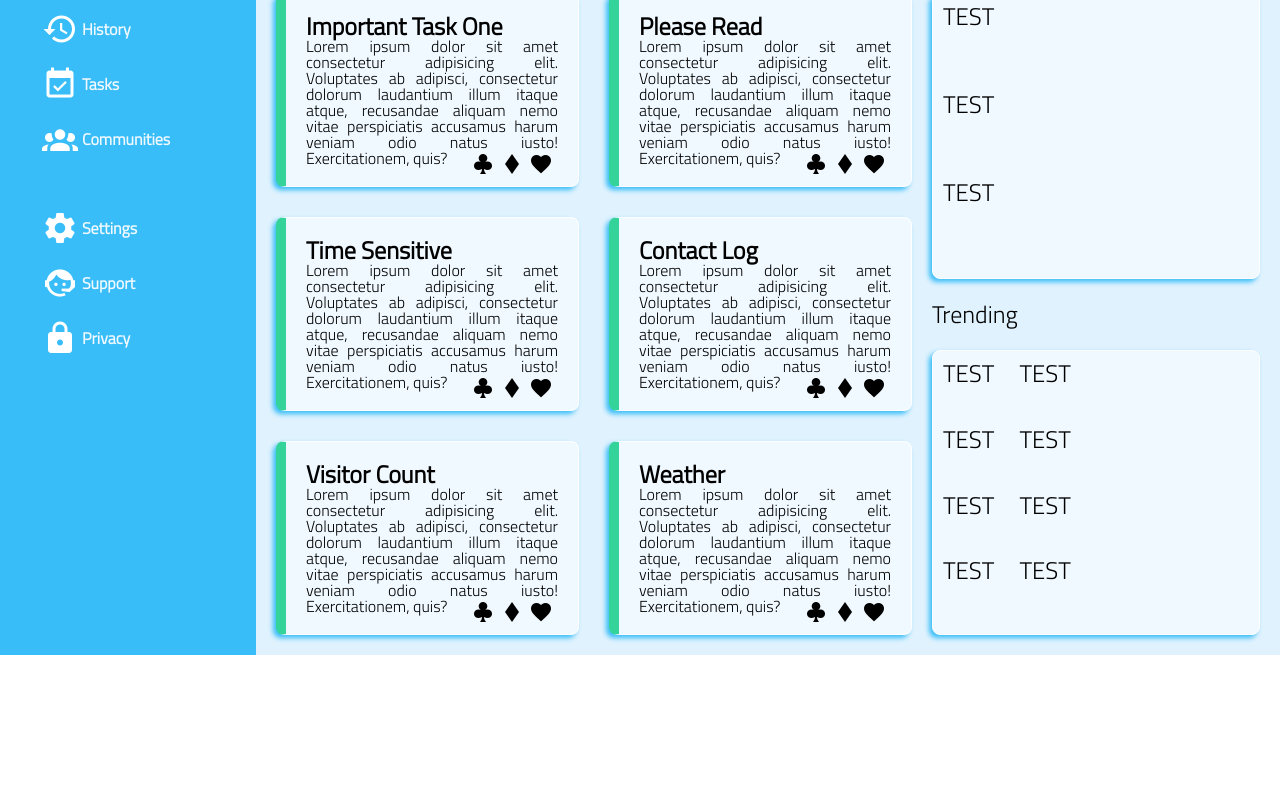
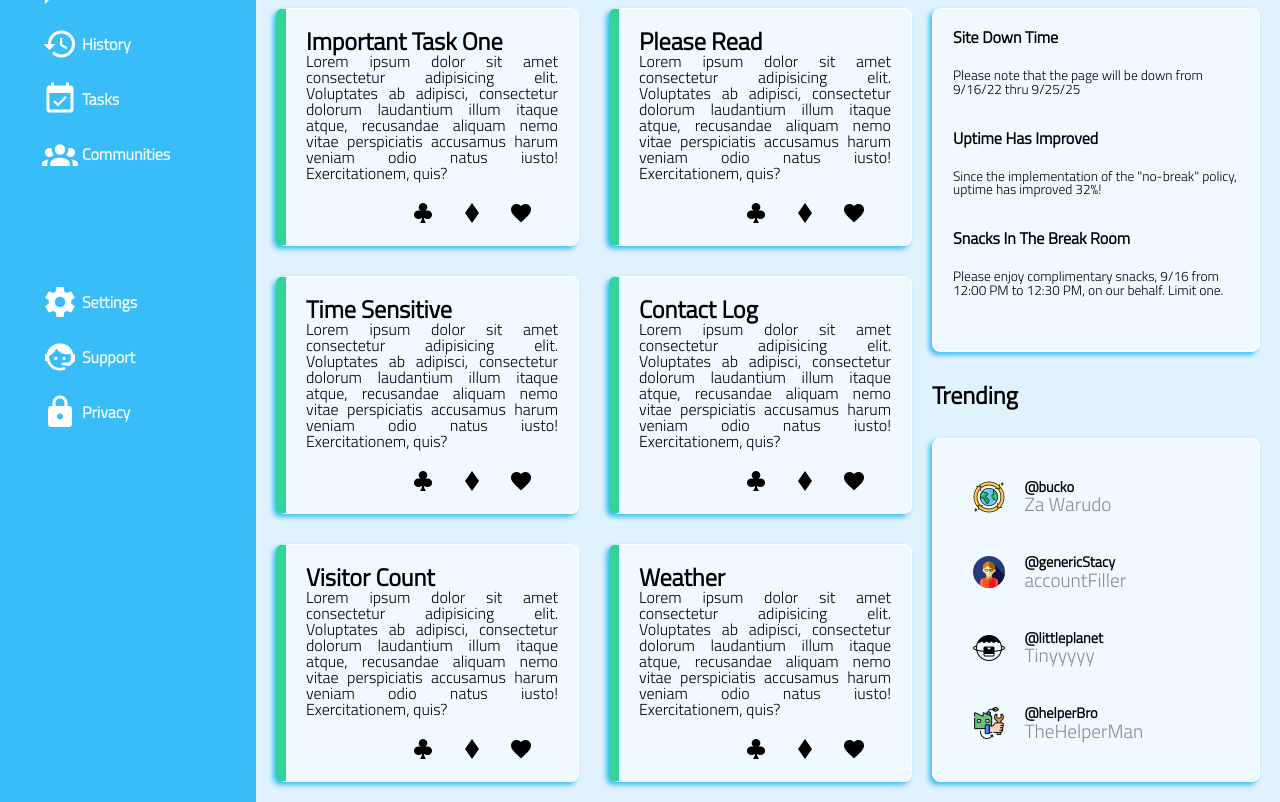
Before and after one commit to Ember-M/odin-admin-panel, a plain HTML site: page index.html in a window 1280 px wide. Shown: the part 254-1056 px from the top of the page. Before the commit the page ends 909 px from the top, so only its background shows below. Drawn offline with Linux system fonts and the light colour scheme.

Commit message:
new file:   Icons/trending1.png 	new file:   Icons/trending2.png 	new file:   Icons/trending3.png 	new file:   Icons/trending4.png 	modified:   index.html 	modified:   style.css     Finalize content and layout.

```diff
--- a/index.html
+++ b/index.html
@@ -87,20 +87,20 @@
 
         </div>
         <div class="announcementContainer">
-            <div>TEST</div>
-            <div>TEST</div>
-            <div>TEST</div>
+            <div><h4>Site Down Time</h4><br><p>Please note that the page will be down from 9/16/22 thru 9/25/25</div>
+            <div><h4>Uptime Has Improved</h4><br><p>Since the implementation of the "no-break" policy, uptime has improved 32%!</p></div>
+            <div><h4>Snacks In The Break Room</h4><br><p>Please enjoy complimentary snacks, 9/16 from 12:00 PM to 12:30 PM, on our behalf. Limit one.</p></div>
 
         </div>
         <div class="trendingContainer">
-        <div>TEST</div>
-        <div>TEST</div>
-        <div>TEST</div>
-        <div>TEST</div>
-        <div>TEST</div>
-        <div>TEST</div>
-        <div>TEST</div>
-        <div>TEST</div>
+        <img src="./Icons/trending1.png" alt="">
+        <div><h5>@bucko</h5><p>Za Warudo</p></div>
+        <img src="./Icons/trending2.png" alt="">
+        <div><h5>@genericStacy</h5><p>accountFiller</p></div>
+        <img src="./Icons/trending3.png" alt="">
+        <div><h5>@littleplanet</h5><p>Tinyyyyy</p></div>
+        <img src="Icons/trending4.png" alt="">
+        <div><h5>@helperBro</h5><p>TheHelperMan</p></div>
         </div>
 
     </div>
--- a/style.css
+++ b/style.css
@@ -207,16 +207,19 @@ img{
     grid-column: 1/2;
     grid-row: 1/2;
     align-self: center;
+    font-weight: 700;
 }
 #ann{
     grid-row: 1/2;
     grid-column: 2/3;
     align-self: center;
+    font-weight: 700;
 }
 #tren{
     grid-row: 3/4;
     grid-column: 2/3;
     align-self: center;
+    font-weight: 700;
 }
 .cardContainer{
     grid-row: 2/5;
@@ -235,19 +238,17 @@ img{
     border-radius: 8px;
 
 }
-.card{
-    position: relative;
-}
+
 .flexIcons{
     display: flex;
-    position: absolute;
-    bottom: 0;
-    right: 0;
-    padding-bottom: 10px;
+    justify-content: flex-end;
+    margin-top: 20px;
     margin-right: 20px;
 }
 .flexIcons>img{
     padding-right: 5px;
+    margin-left: 20px;
+    align-self: flex-start;
 }
 .cardContainer>div{
     text-align:justify;
@@ -269,14 +270,41 @@ img{
     grid-column: 2/3;
     display: grid;
     grid-template-rows: repeat(3,1fr);
-    padding: 10px;
+    padding: 20px;
+    padding-left: 20px;
+}
+
+.announcementContainer>div>h4{
+    font-size: 1rem;
+    font-weight: 900;
+}
+.announcementContainer>div>p{
+    font-size: .85rem;
 }
 
 .trendingContainer{
     grid-row: 4/5;
     grid-column: 2/3;
-    padding: 10px;
+    padding: 20px;
+    padding-left: 20px;
     display: grid;
     grid-template-columns: 1fr 3fr;
     grid-template-rows: repeat(4,1fr);
 }
+.trendingContainer>img{
+    margin:auto;
+}
+.trendingContainer>div{
+
+    margin: auto;
+    margin-left: 0;
+}
+.trendingContainer>div>h5{
+    font-size: .6em;
+    font-weight: 700;
+}
+.trendingContainer>div>p{
+    color: rgba(128, 128, 128, 0.904);
+    font-size: .8em;
+
+}
```
Also changed, not shown: Icons/trending1.png (added), Icons/trending2.png (added), Icons/trending3.png (added), Icons/trending4.png (added).
